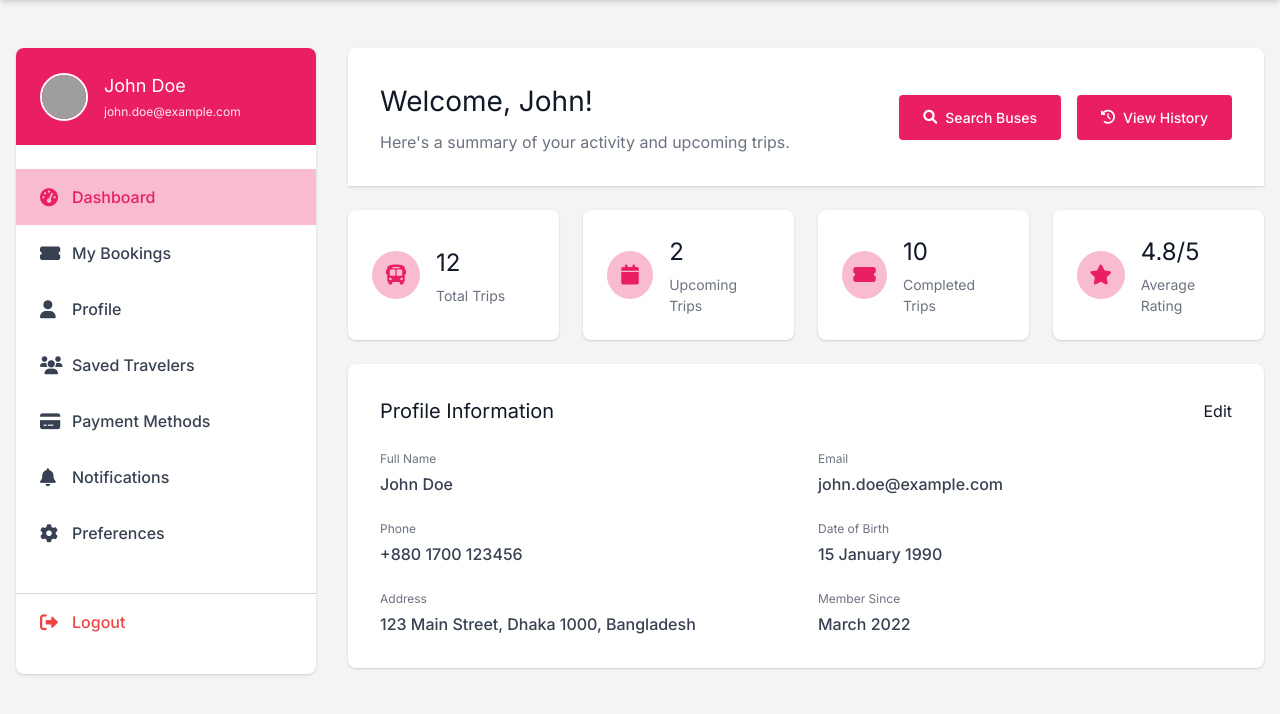
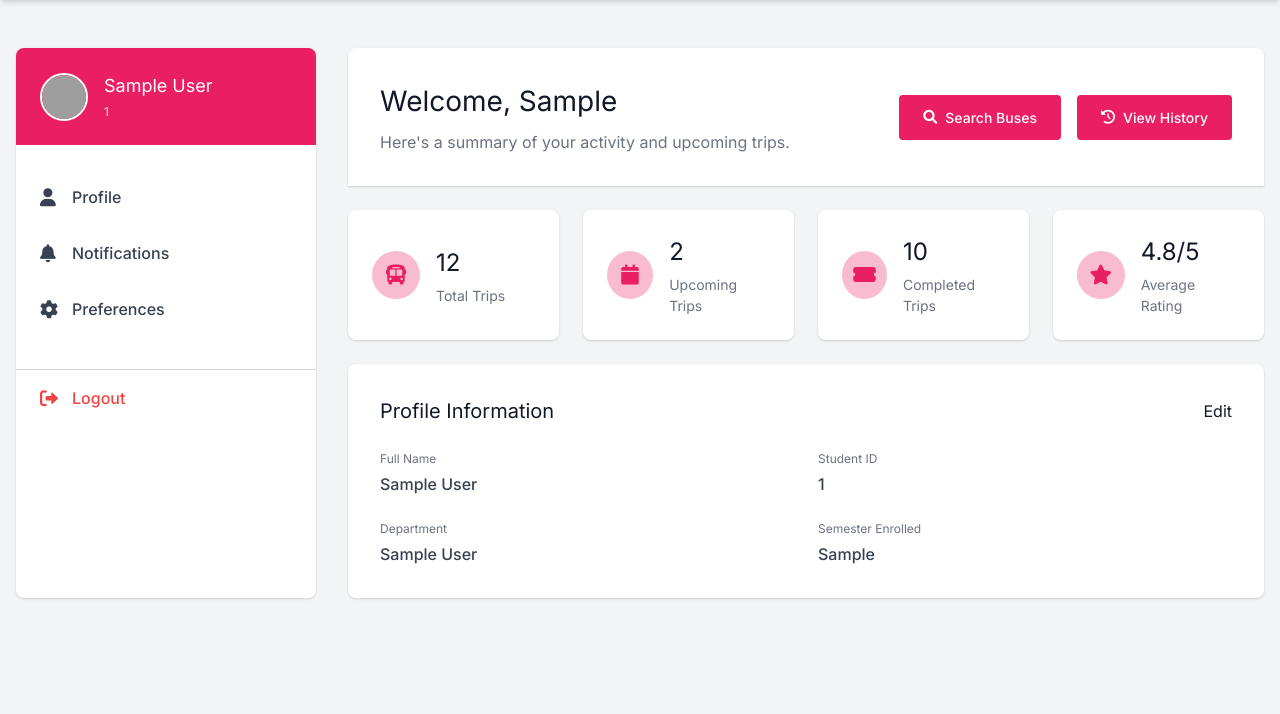
Before and after one commit to AbrarZaved/Transportation_System_by_Django, a Django app: template templates/authentication/my_account.html in a window 1280 px wide. Shown: the part 64-778 px from the top of the page. Run offline with Django 5.2, Linux system fonts and the light colour scheme; the template is opened without the code that fills it: values that come from a table or form of the project are taken from there, others are empty; tables that the repository leaves empty hold one stand-in row (values such as "Sample post"); some libraries are stand-ins or nearby versions; grey boxes are pictures that could not be loaded.

Commit message:
Add Student model and authentication views; update templates and URLs

```diff
--- a/authentication/models.py
+++ b/authentication/models.py
@@ -58,3 +58,13 @@ class Supervisor(AbstractBaseUser):
         return True
 
     objects = SuperVisorManager()
+
+
+class Student(models.Model):
+    name = models.CharField(max_length=50)
+    student_id = models.CharField(max_length=20, unique=True)
+    dept_name = models.CharField(max_length=50)
+    semester_enrolled = models.CharField(max_length=50)
+
+    def __str__(self):
+        return self.name
--- /dev/null
+++ b/authentication/templatetags/custom_filters.py
@@ -0,0 +1,12 @@
+from django import template
+
+register = template.Library()
+
+
+@register.filter
+def first_name(name):
+    names = name.split()
+    if names[0] == "Md." or names[0] == "MD.":
+        return names[1]
+    else:
+        return names[0]
--- a/authentication/urls.py
+++ b/authentication/urls.py
@@ -4,4 +4,6 @@ from . import views
 
 urlpatterns = [
     path("my_account", views.my_account, name="my_account"),
+    path("sign_in", views.sign_in, name="sign_in"),
+    path("sign_out", views.sign_out, name="sign_out"),
 ]
--- a/templates/authentication/my_account.html
+++ b/templates/authentication/my_account.html
@@ -1,5 +1,6 @@
 {% extends "kits/main.html" %}
 {% load static %}
+{% load custom_filters %}
 {% block title %}
 <title>My Account - BAHON</title>
 {% endblock title %}
@@ -15,19 +16,15 @@
               <img src="https://images.pexels.com/photos/220453/pexels-photo-220453.jpeg" alt="User Avatar">
             </div>
             <div class="user-details">
-              <h3>John Doe</h3>
-              <p>john.doe@example.com</p>
+              <h3>{{student.name}}</h3>
+              <p>{{student.student_id}}</p>
             </div>
           </div>
           <ul class="dashboard-menu">
-            <li class="active"><a href="#dashboard"><i class="fas fa-tachometer-alt"></i> Dashboard</a></li>
-            <li><a href="#bookings"><i class="fas fa-ticket-alt"></i> My Bookings</a></li>
             <li><a href="#profile"><i class="fas fa-user"></i> Profile</a></li>
-            <li><a href="#saved-travelers"><i class="fas fa-users"></i> Saved Travelers</a></li>
-            <li><a href="#payment-methods"><i class="fas fa-credit-card"></i> Payment Methods</a></li>
             <li><a href="#notifications"><i class="fas fa-bell"></i> Notifications</a></li>
             <li><a href="#preferences"><i class="fas fa-cog"></i> Preferences</a></li>
-            <li class="logout"><a href="#logout"><i class="fas fa-sign-out-alt"></i> Logout</a></li>
+            <li class="logout"><a href="{% url "sign_out" %}"><i class="fas fa-sign-out-alt"></i> Logout</a></li>
           </ul>
         </div>
 
@@ -36,7 +33,7 @@
           <!-- Welcome Section -->
           <div class="welcome-section">
             <div class="welcome-text">
-              <h2>Welcome, John!</h2>
+              <h2>Welcome, {{student.name|first_name}}</h2>
               <p>Here's a summary of your activity and upcoming trips.</p>
             </div>
             <div class="quick-actions">
@@ -94,28 +91,28 @@
             <div class="profile-info-grid">
               <div class="info-group">
                 <span class="info-label">Full Name</span>
-                <span class="info-value">John Doe</span>
+                <span class="info-value">{{student.name}}</span>
               </div>
               <div class="info-group">
-                <span class="info-label">Email</span>
-                <span class="info-value">john.doe@example.com</span>
+                <span class="info-label">Student ID</span>
+                <span class="info-value">{{student.student_id}}</span>
               </div>
               <div class="info-group">
-                <span class="info-label">Phone</span>
-                <span class="info-value">+880 1700 123456</span>
+                <span class="info-label">Department</span>
+                <span class="info-value">{{student.dept_name}}</span>
               </div>
               <div class="info-group">
-                <span class="info-label">Date of Birth</span>
-                <span class="info-value">15 January 1990</span>
+                <span class="info-label">Semester Enrolled</span>
+                <span class="info-value">{{student.semester_enrolled}}</span>
               </div>
-              <div class="info-group">
+              {% comment %} <div class="info-group">
                 <span class="info-label">Address</span>
                 <span class="info-value">123 Main Street, Dhaka 1000, Bangladesh</span>
               </div>
               <div class="info-group">
                 <span class="info-label">Member Since</span>
                 <span class="info-value">March 2022</span>
-              </div>
+              </div> {% endcomment %}
             </div>
           </div>
         </div>
--- a/templates/kits/main.html
+++ b/templates/kits/main.html
@@ -50,7 +50,7 @@
             <li>
               <a href="contact.html" class="hover:text-pink-500 transition">Contact Us</a>
             </li>
-            {% if request.user.is_authenticated %}
+            {% if request.session.is_student_authenticated %}
               <li>
                 <a href="{% url 'my_account' %}"
                   class="{% if request.resolver_match.url_name == 'my_account' %}
@@ -97,7 +97,7 @@
           <li>
             <a href="contact.html" class="block hover:text-pink-500 transition">Contact Us</a>
           </li>
-          {% if request.user.is_authenticated %}
+          {% if request.session.is_student_authenticated %}
             <li>
               <a href="{% url 'my_account' %}" class="block hover:text-pink-500 transition">My Account</a>
             </li>
@@ -133,7 +133,7 @@
     <div id="customModal" class="fixed inset-0 z-50 flex items-center justify-center bg-black/50 backdrop-blur-sm hidden">
       <div id="modalContent" class="bg-white w-full max-w-md p-6 rounded-xl shadow-lg transform scale-90 opacity-0 transition-all duration-300">
         <h3 class="text-lg font-bold text-pink-600 text-center">Student Login</h3>
-        <form method="POST" action="#" class="mt-4 space-y-4">
+        <form method="POST" action="{% url "sign_in" %}" class="mt-4 space-y-4">
           {% csrf_token %}
           <div>
             <input type="text" placeholder="Enter your Student ID" name="student_id" id="student_id" class="w-full px-3 py-2 border border-gray-300 rounded-lg focus:outline-none focus:ring-2 focus:ring-pink-500" required />
--- a/transportation_system/settings.py
+++ b/transportation_system/settings.py
@@ -31,8 +31,11 @@ DEBUG = True
 
 ALLOWED_HOSTS = ["*",".devtunnels.ms"]
 CSRF_TRUSTED_ORIGINS = [
-    "https://*.devtunnels.ms",
+    "https://*.loca.lt",
+    "https://*.ngrok.io",
+    "https://*.trycloudflare.com",
 ]
+
 CSRF_COOKIE_SECURE = True
 CSRF_COOKIE_SAMESITE = "None"  # Enables cookie across sites for HTTPS
 SESSION_COOKIE_SAMESITE = "None"
```
Also changed, not shown: authentication/admin.py (+11 -1 lines), authentication/views.py (+57 -7 lines), authentication/migrations/0002_student.py (added), authentication/migrations/0003_rename_first_name_student_name_and_more.py (added), authentication/templatetags/__init__.py (added).
